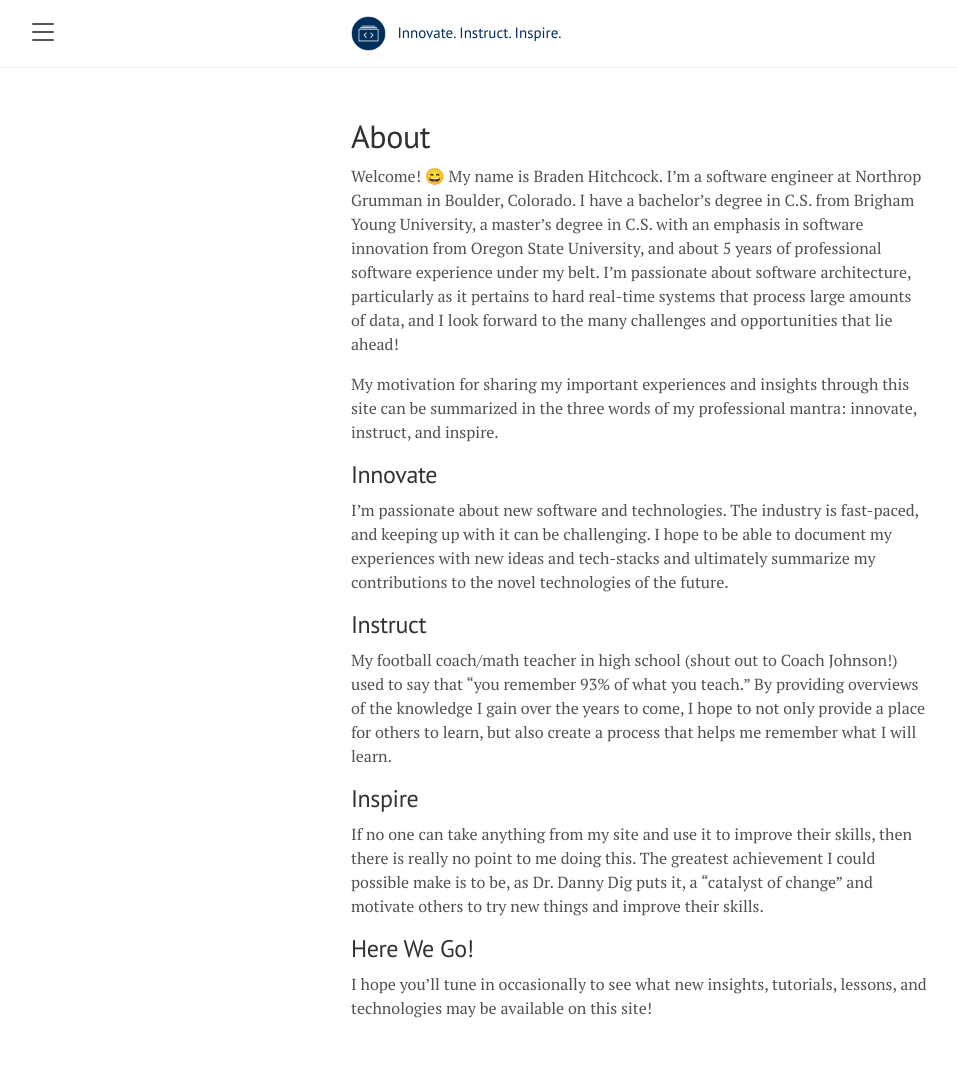
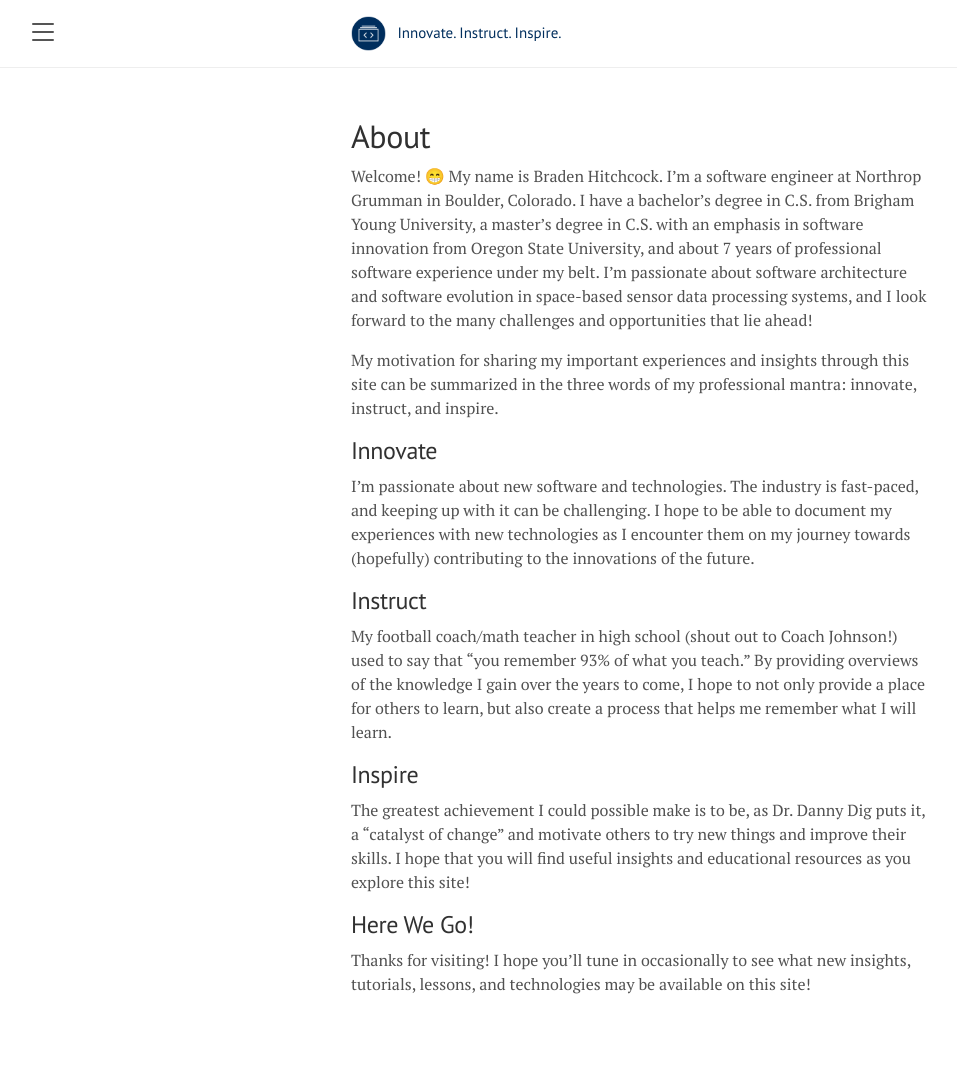
Before and after one commit to bradenhc/bradenhc.github.io, a Jekyll site: the page built from about.md, in a window 1280 px wide. Shown: the whole page, without its empty margins (1-958 px from the left). Built offline with Jekyll 4.4.1, drawn with Linux system fonts in a browser that asks for light colours; nearby versions of some CDN libraries; emoji names are drawn with the system emoji font; after the commit the page ends 1060 px from its top, so only the background shows below that.

Commit message:
feat: update about and resume

```diff
--- a/_data/resume.yaml
+++ b/_data/resume.yaml
@@ -51,9 +51,10 @@ skill_groups:
       - Mentoring
   - name: Languages
     items:
-      - C++20
+      - C++
       - Rust
       - Python
+      - Go
       - JavaScript
       - HTML/CSS
       - Java
--- a/about.md
+++ b/about.md
@@ -3,14 +3,13 @@ layout: page
 title: About
 ---
 
-Welcome! :smile: My name is Braden Hitchcock. I'm a software engineer at
-Northrop Grumman in Boulder, Colorado. I have a bachelor's degree in C.S. from
-Brigham Young University, a master's degree in C.S. with an emphasis in software
-innovation from Oregon State University, and about 5 years of professional
-software experience under my belt. I'm passionate about software architecture,
-particularly as it pertains to hard real-time systems that process large amounts
-of data, and I look forward to the many challenges and opportunities that lie
-ahead!
+Welcome! 😁 My name is Braden Hitchcock. I'm a software engineer at Northrop
+Grumman in Boulder, Colorado. I have a bachelor's degree in C.S. from Brigham
+Young University, a master's degree in C.S. with an emphasis in software
+innovation from Oregon State University, and about 7 years of professional
+software experience under my belt. I'm passionate about software architecture
+and software evolution in space-based sensor data processing systems, and I look
+forward to the many challenges and opportunities that lie ahead!
 
 My motivation for sharing my important experiences and insights through this
 site can be summarized in the three words of my professional mantra: innovate,
@@ -20,8 +19,8 @@ instruct, and inspire.
 
 I'm passionate about new software and technologies. The industry is fast-paced,
 and keeping up with it can be challenging. I hope to be able to document my
-experiences with new ideas and tech-stacks and ultimately summarize my
-contributions to the novel technologies of the future.
+experiences with new technologies as I encounter them on my journey towards
+(hopefully) contributing to the innovations of the future.
 
 ## Instruct
 
@@ -33,12 +32,12 @@ learn.
 
 ## Inspire
 
-If no one can take anything from my site and use it to improve their skills,
-then there is really no point to me doing this. The greatest achievement I could
-possible make is to be, as Dr. Danny Dig puts it, a "catalyst of change" and
-motivate others to try new things and improve their skills.
+The greatest achievement I could possible make is to be, as Dr. Danny Dig puts
+it, a "catalyst of change" and motivate others to try new things and improve
+their skills. I hope that you will find useful insights and educational
+resources as you explore this site!
 
 ## Here We Go!
 
-I hope you'll tune in occasionally to see what new insights, tutorials, lessons,
-and technologies may be available on this site!
+Thanks for visiting! I hope you'll tune in occasionally to see what new
+insights, tutorials, lessons, and technologies may be available on this site!
```
